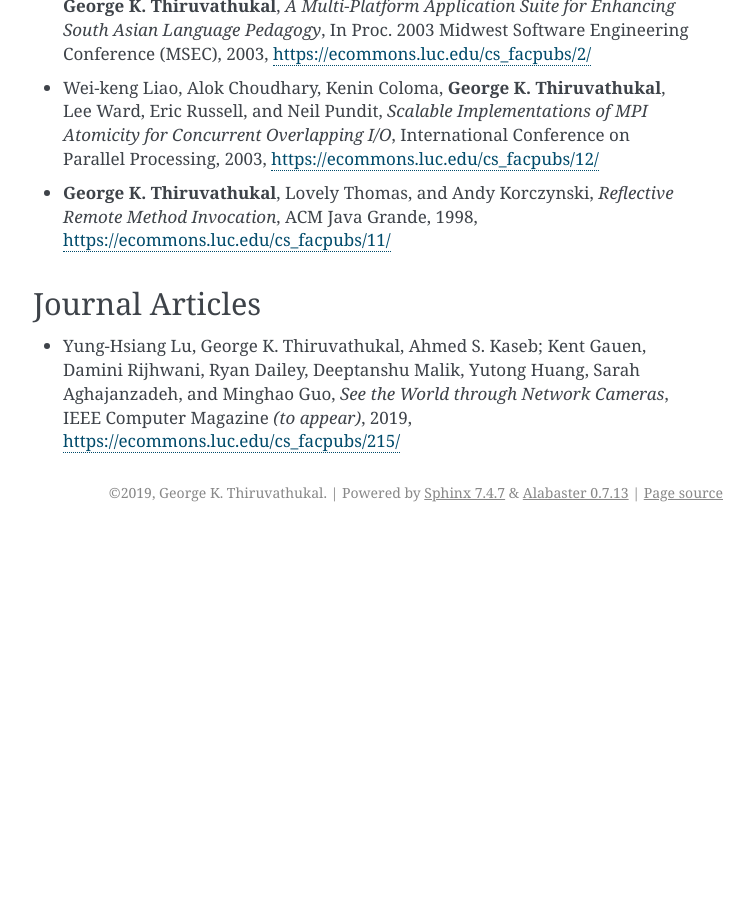
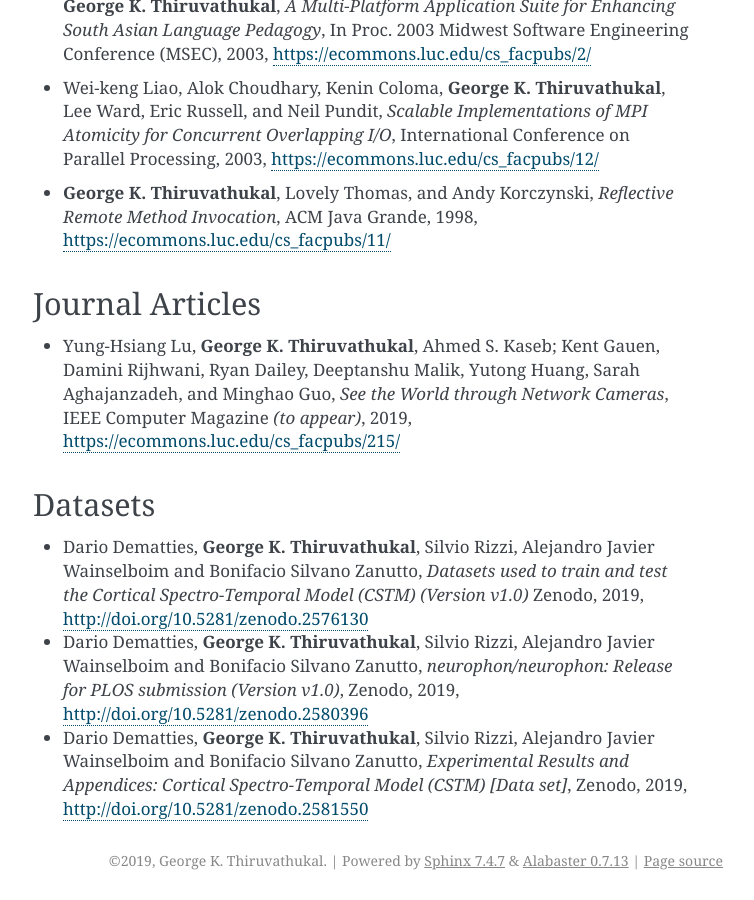
Before and after one commit to jweezy24/thiruvathukal-home-sphinx, a Sphinx documentation site: the page built from source/publications.rst, in a window 1280 px wide and 900 px high, scrolled down 2790 px. Shown: the whole window, without its empty margins (387-1141 px from the left). Built offline with Sphinx 7.4.7, drawn with Linux system fonts in a browser that asks for light colours; before the commit the page ends 3322 px from its top, so only the background shows below that; some of the changed text lies outside the part shown.

Commit message:
add datasets

```diff
--- a/source/publications.rst
+++ b/source/publications.rst
@@ -259,9 +259,31 @@ Journal Articles
    double: magazine article; computer vision
    double: magazine article; network cameras
 
-* Yung-Hsiang Lu, George K. Thiruvathukal, Ahmed S. Kaseb; Kent Gauen, Damini Rijhwani, Ryan Dailey,
+* Yung-Hsiang Lu, |gkt|, Ahmed S. Kaseb; Kent Gauen, Damini Rijhwani, Ryan Dailey,
   Deeptanshu Malik, Yutong Huang, Sarah Aghajanzadeh, and Minghao Guo,
   *See the World through Network Cameras*,
   IEEE Computer Magazine *(to appear)*,
   2019,
   https://ecommons.luc.edu/cs_facpubs/215/
+
+
+Datasets
+~~~~~~~~~~~
+
+* Dario Dematties, |gkt|, Silvio Rizzi, Alejandro Javier Wainselboim and Bonifacio Silvano Zanutto,
+  *Datasets used to train and test the Cortical Spectro-Temporal Model (CSTM) (Version v1.0)*
+  Zenodo,
+  2019,
+  http://doi.org/10.5281/zenodo.2576130
+
+* Dario Dematties, |gkt|, Silvio Rizzi, Alejandro Javier Wainselboim and Bonifacio Silvano Zanutto,
+  *neurophon/neurophon: Release for PLOS submission (Version v1.0)*,
+  Zenodo,
+  2019,
+  http://doi.org/10.5281/zenodo.2580396
+
+* Dario Dematties, |gkt|, Silvio Rizzi, Alejandro Javier Wainselboim and Bonifacio Silvano Zanutto,
+  *Experimental Results and Appendices: Cortical Spectro-Temporal Model (CSTM) [Data set]*,
+  Zenodo,
+  2019,
+  http://doi.org/10.5281/zenodo.2581550
```
Also changed, not shown: other parts of source/publications.rst (+6 -6 lines).
